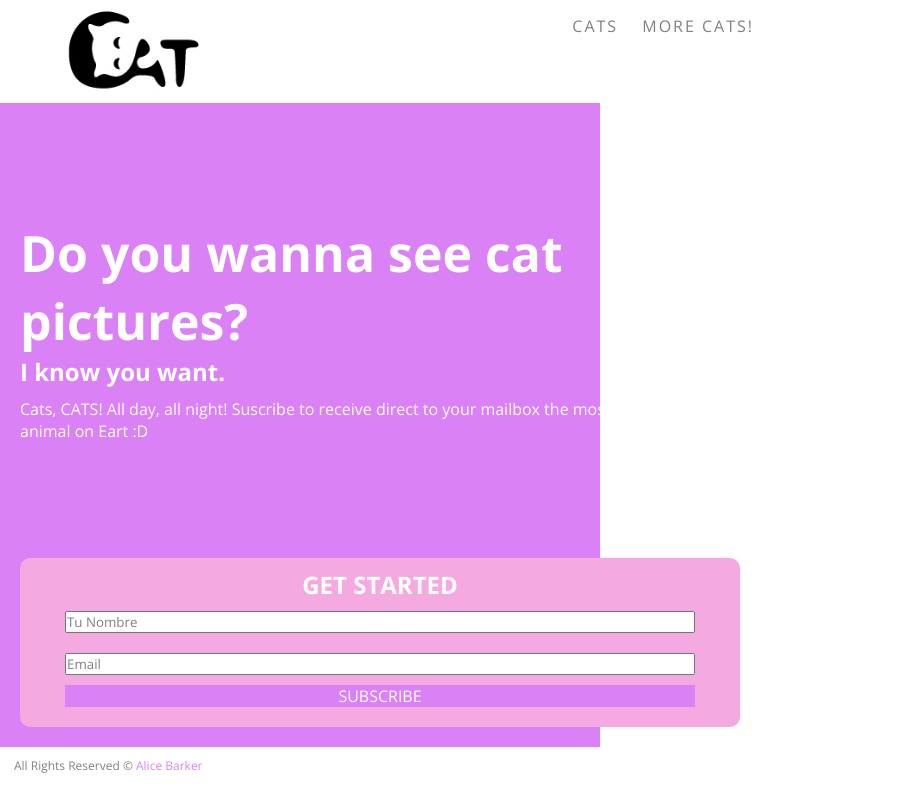
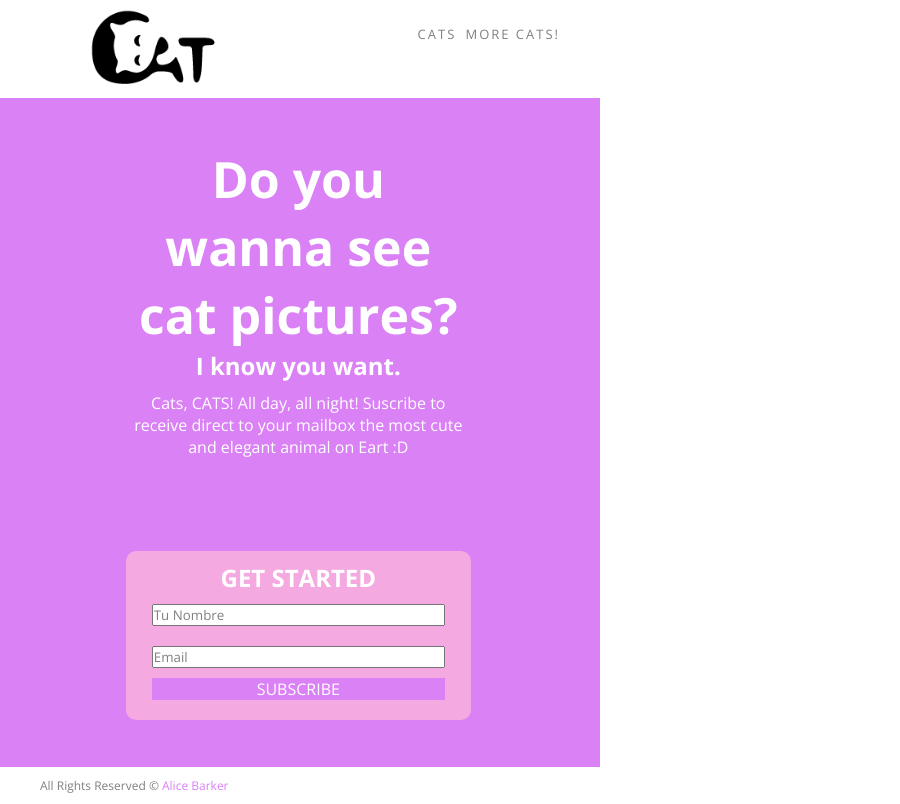
Before and after one commit to RevyRobinson/backyard, a plain HTML site: page index.html in a window 600 px wide. Shown: the top 804 px of the page, 900 px wide, since content can reach past the window. Drawn offline with nearby package versions, Linux system fonts and the light colour scheme.

Commit message:
termino ejercicio

```diff
--- a/css/grid-system.css
+++ b/css/grid-system.css
@@ -1,4 +1,7 @@
 /* GLOBAL */
+body {
+	overflow-x: hidden;
+}
 * {
   box-sizing: border-box;
   margin: 0;
@@ -15,7 +18,7 @@
 
 /* Grid system */
 .container-fluid {
-	width: 100%;
+	width: 90%;
 	padding-left: 10px;
 	padding-right: 10px;
 	margin: 0px auto;
--- a/css/main.css
+++ b/css/main.css
@@ -8,12 +8,12 @@
 /*HEADER*/
 
 .logo img {
-	width: 100%;
+	width: 45%;
 }
 .navbar li {
 	list-style: none;
 	display: inline-block;
-	margin-top: 15px;
+	margin-top: 30px;
 	padding-left: 20px;
 }
 .navbar ul {
@@ -101,33 +101,3 @@
 	text-decoration: none;
 	color:  #DA81F5;
 }
-
-@media (min-width: 535px) and (max-width: 824px) {
-	.desktop {
-		display: none;
-	}
-	.mobile {
-		display: inline;
-	}
-	.empty {
-		display: none;
-	}
-	.logo {
-		width: 30%;
-	}
-	.navbar {
-		width: 50%;
-	}
-	.text-area {
-		float: none;
-		width: 80%;
-		padding: 20px;
-	}
-	.suscribe-area {
-		margin-left: 20px;
-		margin-right: 20px;
-		margin-bottom: 20px;
-		float: none;
-		width: 75%;
-	}
-}
--- /dev/null
+++ b/css/responsive.css
@@ -0,0 +1,20 @@
+@media (max-width: 767px) {
+	.gray-box {
+		text-align: center;
+		padding-left: 15%;
+	}
+	.gray-box .col-7 {
+		width: 80%;
+	}
+	.gray-box .col-4 {
+		width: 80%;
+	}
+	.logo img {
+		width: 100%;
+	}
+}
+.navbar li {
+	margin-top: 10%;
+	padding-left: 5px;
+	font-size: 13px;
+}
--- a/index.html
+++ b/index.html
@@ -7,27 +7,26 @@
 	<link href='https://fonts.googleapis.com/css?family=Courgette' rel='stylesheet' type='text/css'>
 	<link rel="stylesheet" type="text/css" href="css/grid-system.css">
 	<link rel="stylesheet" href="css/main.css">
+	<link rel="stylesheet" type="text/css" href="css/responsive.css">
 </head>
 <body>
-	<header>
-		<div class="container">
+	<header><!--header-->
+		<div class="container-fluid">
 			<div class="row">
-				<div class="col-3 logo">
+				<div class="col-6 logo">
 					<img src="image/logo1.png">
 				</div>
-				<div class="col-4 empty">
-				</div>
-				<div class="col-4 navbar">
+				<div class="col-6 navbar">
 					<ul>
 						<a href="#"><li>Cats</li></a>
 						<a href="#"><li>More Cats!</li></a>
 					</ul>
 				</div>
 			</div>
-		</div><!--header-->
+		</div>
 	</header>
 	<section class="gray-box"><!--cuerpo-->
-		<div class="container">
+		<div class="container-fluid">
 			<div class="row">
 				<div class="col-7 text-area">
 					<h1>Do you wanna see cat pictures?</h1>
@@ -42,20 +41,13 @@
 						<div class="boton-enviar"><a href="#">Subscribe</a></div>
 					</div>
 				</div>
-				<div class="mobile area-box">
-					<div class="suscribe-area">
-						<h2>Get Started</h2>
-						<input type="text" class="caja-texto" name="Tu Nombre" value="Tu Nombre">
-						<input type="text" class="caja-texto" name="Email" value="Email">
-						<div class="boton-enviar"><a href="#">Subscribe</a></div>
-					</div>
-				</div>
+
 
 			</div>
 		</div>
 	</section>
 	<footer><!--footer-->
-		<div class="container">
+		<div class="container-fluid">
 			<p>All Rights Reserved © <a href="#">Alice Barker</a></p>
 		</div>
 	</footer>
```
